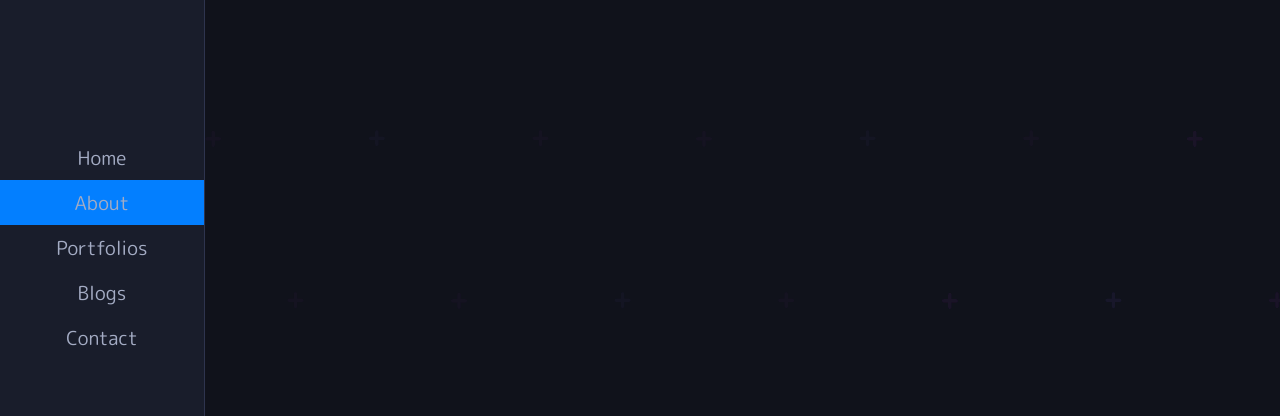
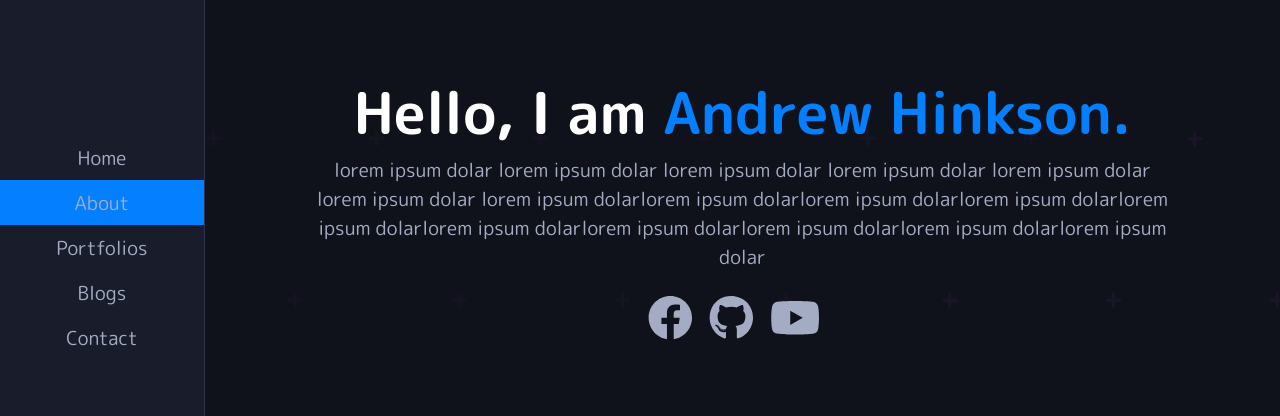
Before and after one commit to hinksonAndrew/portfolio-site, a React (Create React App) app: page /about in a window 1280 px wide. Shown: the part 182-598 px from the top of the page. Built offline with nearby package versions, Linux system fonts and the light colour scheme.

Commit message:
fixed homepage added icons

```diff
--- a/src/App.js
+++ b/src/App.js
@@ -1,5 +1,6 @@
 import './App.scss';
 import NavBar from './Components/NavBar';
+import HomePage from './Pages/HomePage';
 
 function App() {
   return (
@@ -8,6 +9,9 @@
         <NavBar />
       </div>
       <div className="main-content">
+        <div className="content">
+          <HomePage />
+        </div>
       </div>
     </div>
 
--- a/src/App.scss
+++ b/src/App.scss
@@ -1,4 +1,5 @@
 @import './Styles/layout';
+@import './Styles/typography';
 @import './Styles/navbar';
 
 *{
--- a/src/Pages/HomePage.js
+++ b/src/Pages/HomePage.js
@@ -1,9 +1,33 @@
 import React from 'react';
+import {faFacebook} from '@fortawesome/free-brands-svg-icons';
+import {faGithub} from '@fortawesome/free-brands-svg-icons';
+import {faYoutube} from '@fortawesome/free-brands-svg-icons';
+import { FontAwesomeIcon } from '@fortawesome/react-fontawesome';
+import {Link} from 'react-router-dom';
 
 function HomePage() {
   return (
-    <div>
-      <h1>Homepage</h1>
+    <div className="HomePage">
+      <header className="hero">
+        <h1 className="hero-text">
+          Hello, I am
+          <span> Andrew Hinkson.</span>
+        </h1>
+        <p className="h-sub-text">
+          lorem ipsum dolar lorem ipsum dolar lorem ipsum dolar lorem ipsum dolar lorem ipsum dolar lorem ipsum dolar lorem ipsum dolarlorem ipsum dolarlorem ipsum dolarlorem ipsum dolarlorem ipsum dolarlorem ipsum dolarlorem ipsum dolarlorem ipsum dolarlorem ipsum dolarlorem ipsum dolar
+        </p>
+        <div className="icons">
+          <Link className="icon-holder">
+            <FontAwesomeIcon icon={faFacebook} className="icon fb" />
+          </Link>
+          <Link className="icon-holder">
+            <FontAwesomeIcon icon={faGithub} className="icon gh" />
+          </Link>
+          <Link className="icon-holder">
+            <FontAwesomeIcon icon={faYoutube} className="icon yt" />
+          </Link>
+        </div>
+      </header>
     </div>
   )
 }
--- a/src/Styles/_layout.scss
+++ b/src/Styles/_layout.scss
@@ -14,5 +14,6 @@
     min-height: 100vh;
     background-image: url(../img/dots.svg);
     display: grid;
+    position: relative;
   }
 }
--- /dev/null
+++ b/src/Styles/_typography.scss
@@ -0,0 +1,44 @@
+.HomePage{
+  position: absolute;
+  top: 50%;
+  left: 50%;
+  transform: translate(-50%, -50%);
+  width: 80%;
+}
+
+.hero-text{
+  color: white;
+  text-align: center;
+  font-size: 3.6rem;
+  span{
+    color: #037fff;
+  }
+}
+
+.h-sub-text{
+  text-align: center;
+}
+
+.icons{
+  display: flex;
+  align-items: center;
+  justify-content: center;
+  padding: 1.5rem 0;
+  .icon-holder{
+    margin-right: 1rem;
+    .icon{
+      font-size: 2.8rem;
+      color: #a4acc4;
+      transition: all .4s ease-in-out;
+    }
+    .fb:hover{
+      color: blue;
+    }
+    .gh:hover{
+      color: purple;
+    }
+    .yt:hover{
+      color: red;
+    }
+  }
+}
```
Also changed, not shown: src/Pages/AboutPage.js (added, +11 -0 lines).
